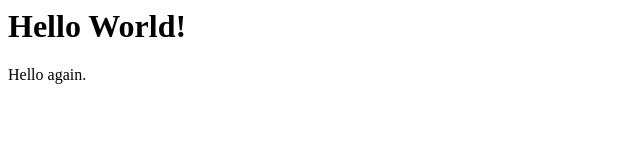
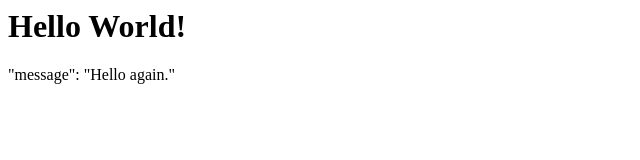
Before and after one commit to Faltanas/TheHeart, a plain HTML site: page index.html in a window 1280 px wide. Shown: the whole page, without its empty margins (0-640 px from the left). Drawn offline with Linux system fonts and the light colour scheme.

Commit message:
Update index.html

```diff
--- a/index.html
+++ b/index.html
@@ -1,2 +1,2 @@
 <h1>Hello World!</h1>
-<body>Hello again.</body>
+<body>"message": "Hello again."</body>
```
